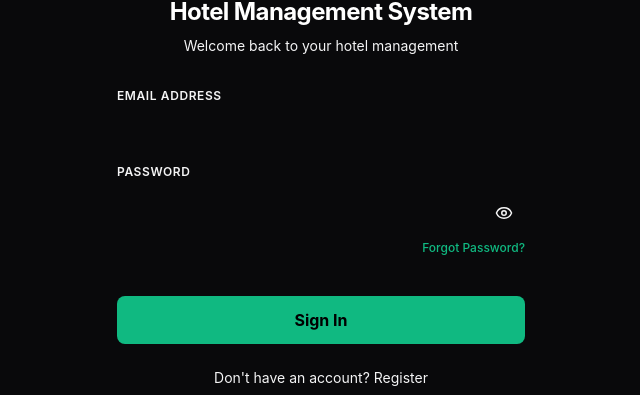
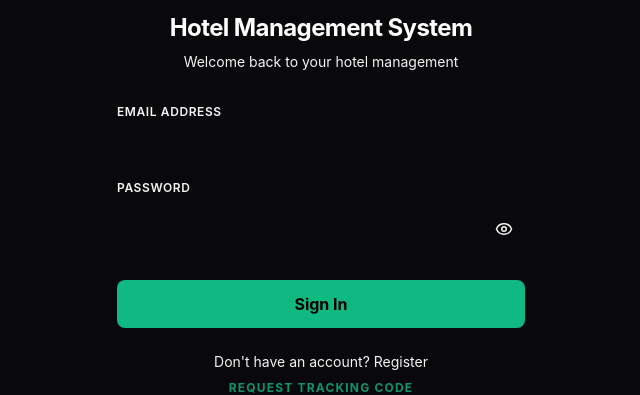
Before and after one commit to smartwavetechcompany-commits/SmartWave-Tech, a React (Vite) app: page / in a window 1280 px wide. Shown: the part 228-623 px from the top of the page, without its empty margins (319-959 px from the left). Built offline with nearby package versions, Linux system fonts and the light colour scheme; no server answers; the database is empty.

Commit message:
feat: remove forgot password link from auth page
The forgot password functionality is being deprecated to streamline the authentication interface.

```diff
--- a/src/components/AuthPage.tsx
+++ b/src/components/AuthPage.tsx
@@ -905,22 +905,6 @@ export function AuthPage({ initialEmail, initialSuccessMessage }: AuthPageProps
             </div>
           )}
 
-          {isLogin && (
-            <div className="flex justify-end">
-              <button
-                type="button"
-                onClick={() => {
-                  setIsResetting(true);
-                  setError('');
-                  setSuccess('');
-                }}
-                className="text-xs text-emerald-500 hover:text-emerald-400 transition-colors font-medium"
-              >
-                Forgot Password?
-              </button>
-            </div>
-          )}
-
           {error && <p className="text-red-500 text-xs mt-2">{error}</p>}
 
           <button
```
Also changed, not shown: public/assets/aistudio/Screenshot_2026-11-21_153318_cb0701d8.png (added).
